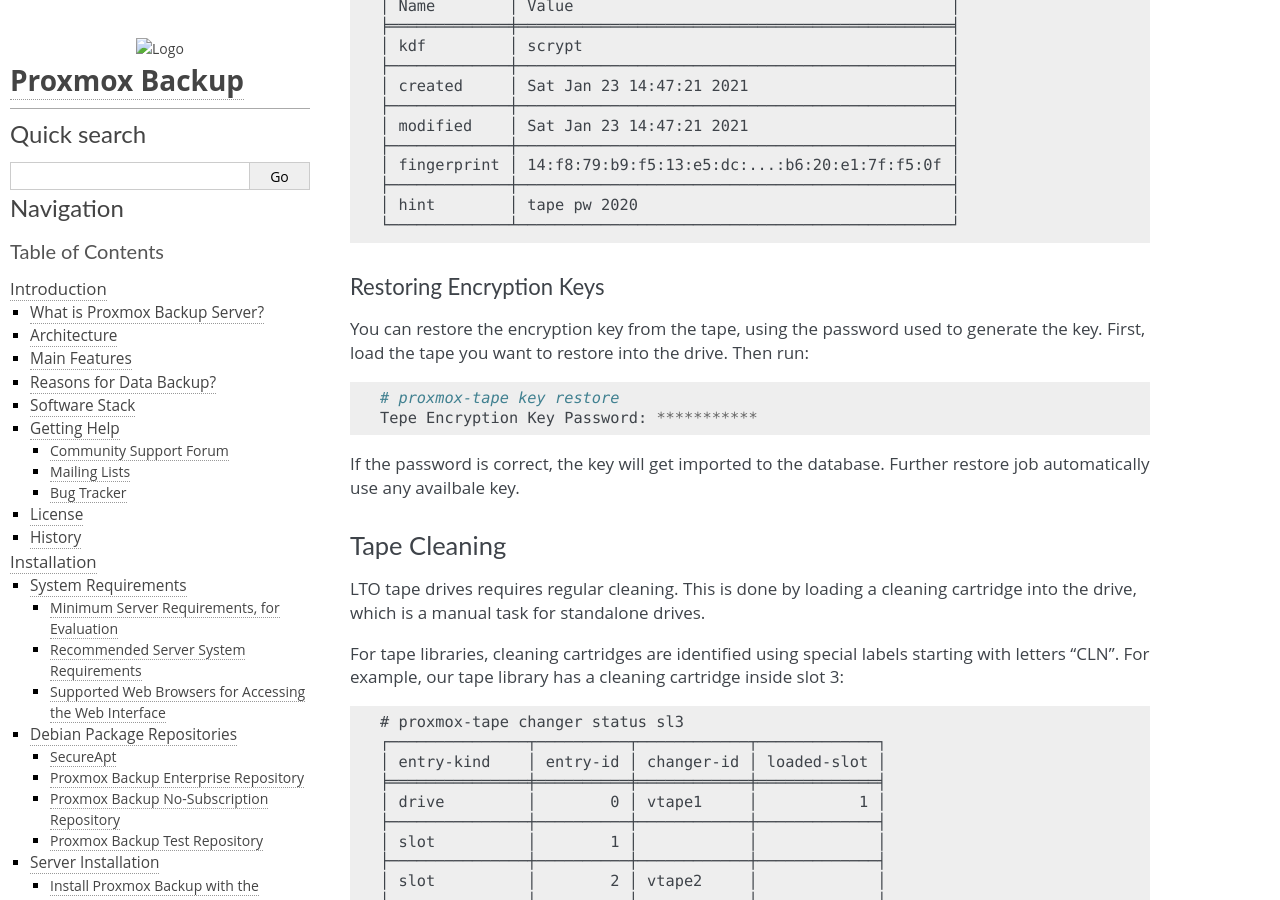
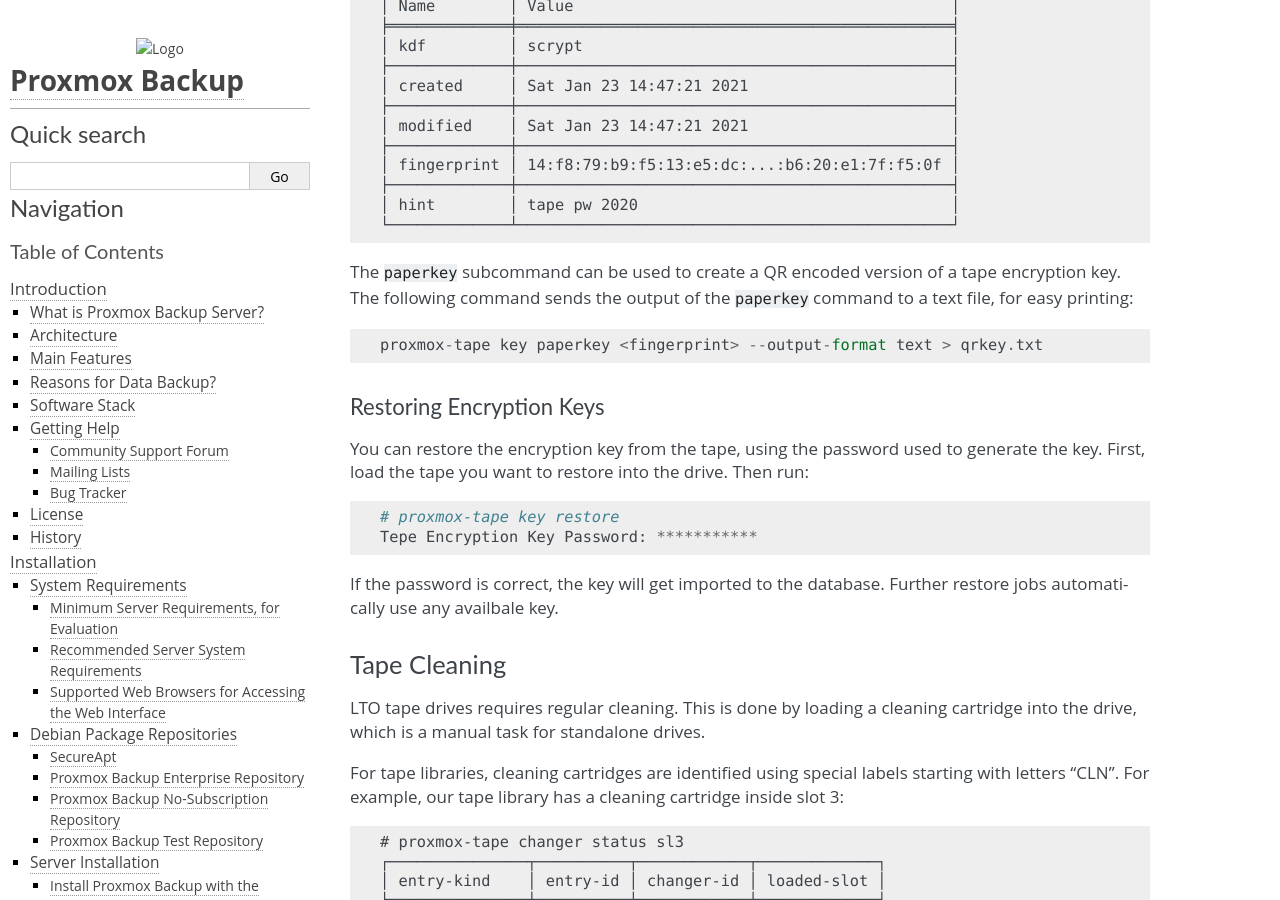
Before and after one commit to proxmox/proxmox-backup, a Sphinx documentation site: the page built from docs/tape-backup.rst, in a window 1280 px wide and 900 px high, scrolled down 12718 px. Built offline with Sphinx 7.4.7, drawn with Linux system fonts in a browser that asks for light colours.

Commit message:
tape: add docu about paperkey

```diff
--- a/docs/tape-backup.rst
+++ b/docs/tape-backup.rst
@@ -666,6 +666,13 @@
  │ hint        │ tape pw 2020                                  │
  └─────────────┴───────────────────────────────────────────────┘
 
+The ``paperkey`` subcommand can be used to create a QR encoded
+version of a tape encryption key. The following command sends the output of the
+``paperkey`` command to a text file, for easy printing::
+
+ proxmox-tape key paperkey <fingerprint> --output-format text > qrkey.txt
+
+
 .. _restore_encryption_key:
 
 Restoring Encryption Keys
@@ -679,8 +686,7 @@
  Tepe Encryption Key Password: ***********
 
 If the password is correct, the key will get imported to the
-database. Further restore job automatically use any availbale key.
-
+database. Further restore jobs automatically use any availbale key.
 
 
 Tape Cleaning
```
